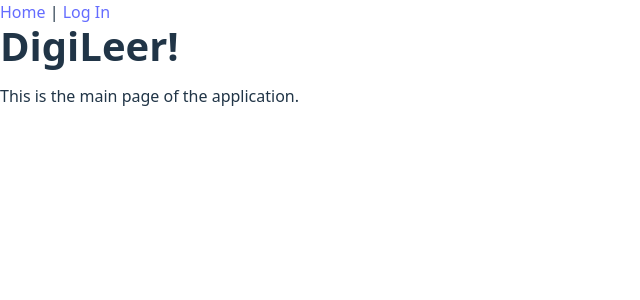
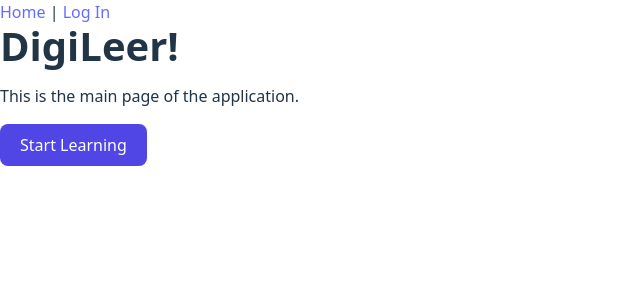
Before and after one commit to itmoz/DTH_LeerOmgeving, a React (Vite) app: page / in a window 1280 px wide. Shown: the top 300 px of the page, without its empty margins (0-640 px from the left). Built offline with nearby package versions, Linux system fonts and the light colour scheme.

Commit message:
added CSS button

```diff
--- /dev/null
+++ b/src/WebsiteElements/Buttons/Button.css
@@ -0,0 +1,26 @@
+.btn {
+  padding: 10px 20px;
+  border-radius: 8px;
+  border: none;
+  cursor: pointer;
+  font-size: 16px;
+  transition: 0.2s ease;
+}
+
+.btn-primary {
+  background-color: #4f46e5;
+  color: white;
+}
+
+.btn-primary:hover {
+  background-color: #4338ca;
+}
+
+.btn-secondary {
+  background-color: #e5e7eb;
+  color: black;
+}
+
+.btn-secondary:hover {
+  background-color: #d1d5db;
+}
--- /dev/null
+++ b/src/WebsiteElements/Buttons/Button.jsx
@@ -0,0 +1,12 @@
+import "./Button.css";
+
+export default function Button({ children, onClick, variant = "primary" }) {
+  return (
+    <button
+      className={`btn btn-${variant}`}
+      onClick={onClick} // function to handle click events. What it does is determined inside the class it is used in.
+    >
+      {children}
+    </button>
+  );
+}
--- a/src/pages/Home.jsx
+++ b/src/pages/Home.jsx
@@ -1,10 +1,20 @@
 import '../Styling/Home.css'
+import Button from '../WebsiteElements/Buttons/Button';
 
 export default function Home() {
+
+  function handleClick() {
+    alert("Button clicked!");
+  }
+
   return (
     <div className="home-container">
       <h1>DigiLeer!</h1>
       <p>This is the main page of the application.</p>
+
+      <Button onClick={handleClick}>
+        Start Learning
+      </Button>
     </div>
   )
 }
```
Also changed, not shown: 1 other file (tests, documents, lock files or other folders).
